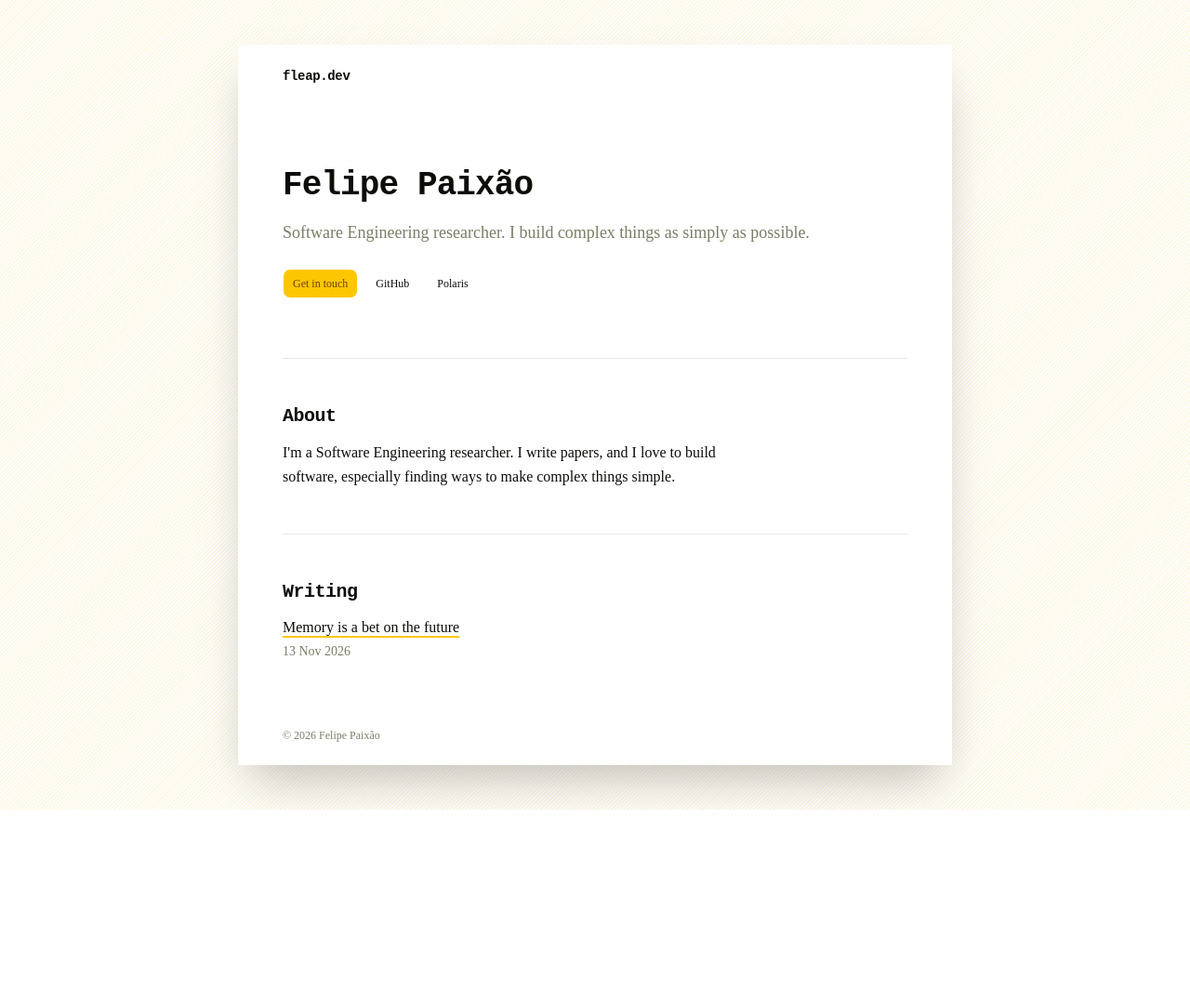
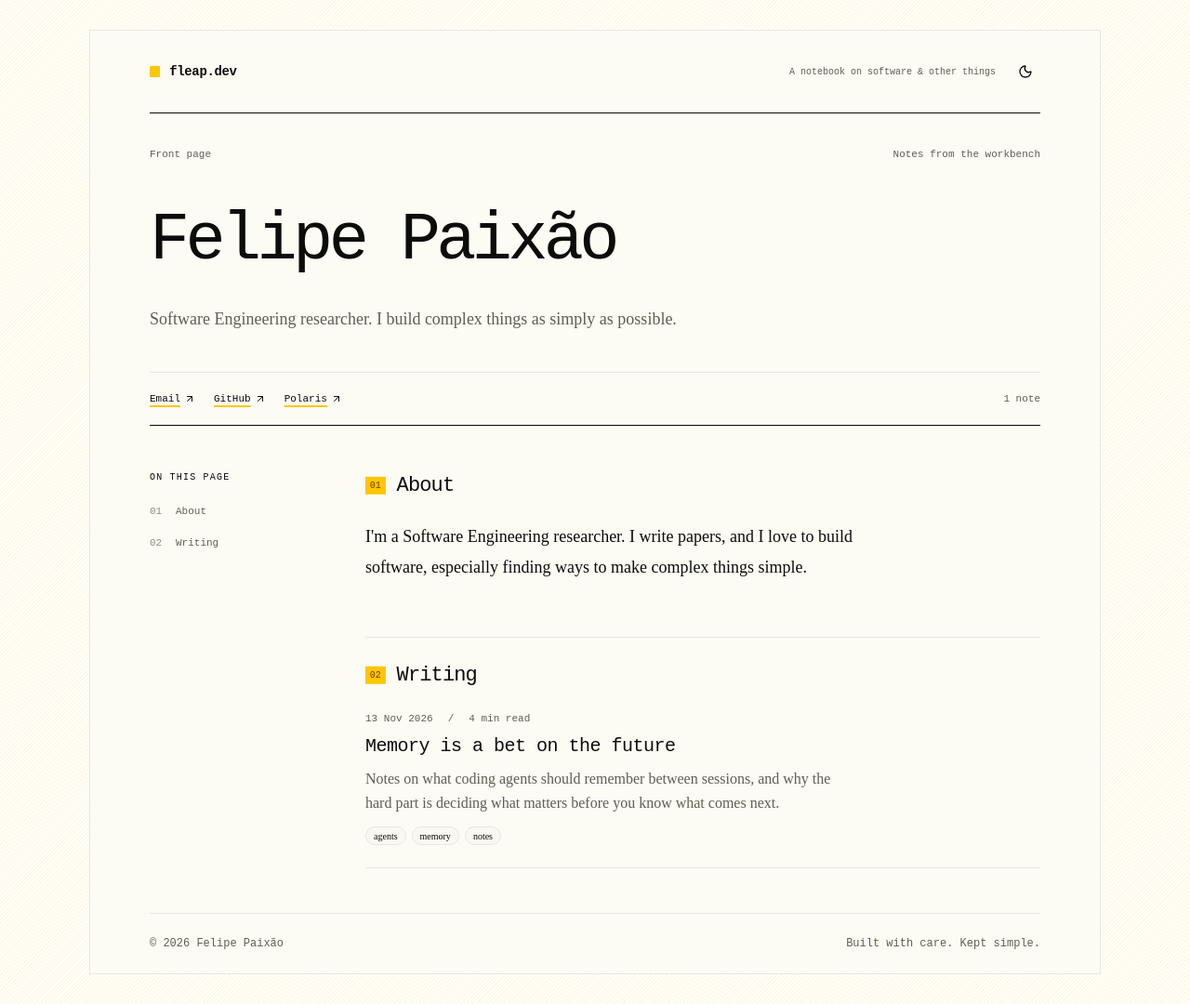
Before and after one commit to fleap-dev/fleapweb, an Astro site: page / in a window 1280 px wide. Shown: the whole page at 93% size. Before the commit the page ends 871 px from the top, so only its background shows below. Built offline with nearby package versions, Linux system fonts and the light colour scheme; Astro itself is replaced by a stand-in of ours.

Commit message:
feat: apply journal design site-wide and to the home page
- Make the journal layout (masthead, theme toggle, paper, footer) the only
  layout, dropping the article variant
- Redesign the home page as the journal's front page: deck, margin index,
  numbered sections, and post entries with reading time
- Share reading-time estimation via src/lib/reading-time.ts
- Number section headings on any page through .journal-sections

```diff
--- a/src/layouts/main.astro
+++ b/src/layouts/main.astro
@@ -9,14 +9,9 @@ import { MoonIcon, SunIcon } from "lucide-react"
 interface Props {
   title?: string
   description?: string
-  variant?: "default" | "article"
 }
 
-const {
-  title,
-  description = site.description,
-  variant = "default",
-} = Astro.props
+const { title, description = site.description } = Astro.props
 const pageTitle = title ? `${title} · ${site.title}` : site.title
 ---
 
@@ -50,32 +45,15 @@ const pageTitle = title ? `${title} · ${site.title}` : site.title
       })
     </script>
   </head>
-  <!-- Striped backdrop; the page itself is a centered "paper" column. -->
-  <body
-    class:list={[
-      "flex min-h-svh flex-col bg-stripes",
-      variant === "article" ? "reading-layout" : "md:py-12",
-    ]}
+  <!-- Striped backdrop; the page itself is a centered journal "paper". -->
+  <body class="reading-layout flex min-h-svh flex-col bg-stripes">
+    <div
+      class="reading-paper mx-auto flex w-full flex-1 flex-col bg-background"
     >
-    <div
-      class:list={[
-        "mx-auto flex w-full flex-1 flex-col bg-background",
-        variant === "article"
-          ? "reading-paper"
-          : "max-w-3xl px-6 shadow-2xl md:px-12",
-      ]}
-    >
-      <header
-        class:list={[
-          "flex items-center",
-          variant === "article" ? "reading-masthead" : "py-6",
-        ]}
-      >
+      <header class="reading-masthead flex items-center">
         <a href="/" class="font-heading text-sm font-semibold tracking-tight">
           {site.title}
         </a>
-        {variant === "article" && (
-          <>
         <span class="masthead-caption">
           A notebook on software & other things
         </span>
@@ -89,21 +67,13 @@ const pageTitle = title ? `${title} · ${site.title}` : site.title
           <SunIcon className="theme-sun" />
           <MoonIcon className="theme-moon" />
         </Button>
-          </>
-        )}
       </header>
       <main class="flex flex-1 flex-col">
         <slot />
       </main>
-      <footer
-        class:list={[
-          "py-6 text-xs text-muted-foreground",
-          { "reading-footer": variant === "article" },
-        ]}
-      >
-        © {new Date().getFullYear()}
-        {site.name}
-        {variant === "article" && <span>Built with care. Kept simple.</span>}
+      <footer class="reading-footer py-6 text-xs text-muted-foreground">
+        <span>© {new Date().getFullYear()} {site.name}</span>
+        <span>Built with care. Kept simple.</span>
       </footer>
     </div>
   </body>
--- /dev/null
+++ b/src/lib/reading-time.ts
@@ -0,0 +1,4 @@
+// Estimated minutes to read a Markdown body, at 220 words per minute.
+export function readingMinutes(body: string = "") {
+  return Math.max(1, Math.ceil(body.split(/\s+/).length / 220))
+}
--- a/src/pages/blog/[slug].astro
+++ b/src/pages/blog/[slug].astro
@@ -6,6 +6,7 @@ import { ArrowLeftIcon, ArrowUpRightIcon, ArrowUpIcon } from "lucide-react"
 import Layout from "@/layouts/main.astro"
 import { Badge } from "@/components/ui/badge"
 import { formatDate } from "@/lib/date"
+import { readingMinutes } from "@/lib/reading-time"
 import { site } from "@/site"
 
 export async function getStaticPaths() {
@@ -18,17 +19,10 @@ const { Content, headings } = await render(post)
 const sections = headings.filter(
   (heading) => heading.depth === 2 && heading.slug !== "footnote-label"
 )
-const readingMinutes = Math.max(
-  1,
-  Math.ceil((post.body ?? "").split(/\s+/).length / 220)
-)
+const minutes = readingMinutes(post.body)
 ---
 
-<Layout
-  title={post.data.title}
-  description={post.data.description}
-  variant="article"
->
+<Layout title={post.data.title} description={post.data.description}>
   <a class="article-skip" href="#post-content">
     Skip to article
   </a>
@@ -49,7 +43,7 @@ const readingMinutes = Math.max(
             {formatDate(post.data.date)}
           </time>
           <span aria-hidden="true">/</span>
-          <span>{readingMinutes} min read</span>
+          <span>{minutes} min read</span>
         </div>
       </div>
     </header>
--- a/src/pages/index.astro
+++ b/src/pages/index.astro
@@ -1,70 +1,112 @@
 ---
+// Home page, laid out like the front page of the journal: a deck, a margin
+// index of its sections, and the list of posts.
+import { getCollection } from "astro:content"
+import { ArrowUpRightIcon } from "lucide-react"
 import Layout from "@/layouts/main.astro"
-import { buttonVariants } from "@/components/ui/button"
-import { Separator } from "@/components/ui/separator"
-import { getCollection } from "astro:content"
+import { Badge } from "@/components/ui/badge"
 import { formatDate } from "@/lib/date"
+import { readingMinutes } from "@/lib/reading-time"
 import { site } from "@/site"
 
 const posts = (await getCollection("blog")).sort(
   (a, b) => b.data.date.valueOf() - a.data.date.valueOf()
 )
+
+const sections = [
+  { id: "about", label: "About" },
+  { id: "writing", label: "Writing" },
+]
+const links = [{ label: "Email", href: `mailto:${site.email}` }, ...site.links]
 ---
 
 <Layout>
-  <section class="flex flex-col gap-4 py-16">
-    <h1 class="font-heading text-4xl font-semibold tracking-tight">
-      {site.name}
-    </h1>
-    <p class="max-w-prose text-lg leading-relaxed text-muted-foreground">
-      {site.description}
-    </p>
-    <div class="flex flex-wrap gap-2 pt-2">
-      <a href={`mailto:${site.email}`} class={buttonVariants({ size: "lg" })}>
-        Get in touch
-      </a>
-      {site.links.map((link) => (
+  <div class="journal">
+    <header class="journal-header">
+      <div class="journal-eyebrow">
+        <span>Front page</span>
+        <span>Notes from the workbench</span>
+      </div>
+      <h1>{site.name}</h1>
+      <p class="journal-deck">{site.description}</p>
+      <div class="journal-meta">
+        <nav aria-label="Elsewhere" class="flex flex-wrap gap-x-5 gap-y-2">
+          {links.map((link) => (
             <a
               href={link.href}
-          class={buttonVariants({ variant: "outline", size: "lg" })}
+              class="inline-flex items-center gap-1 underline decoration-primary decoration-2 underline-offset-4 hover:decoration-foreground"
             >
               {link.label}
+              <ArrowUpRightIcon aria-hidden="true" className="size-3" />
             </a>
           ))}
+        </nav>
+        <span class="text-muted-foreground">
+          {posts.length} {posts.length === 1 ? "note" : "notes"}
+        </span>
       </div>
-  </section>
+    </header>
 
-  <Separator />
+    <div class="journal-body">
+      <aside class="journal-margin">
+        <nav aria-label="On this page" class="journal-margin-inner">
+          <h2 class="margin-label">On this page</h2>
+          <ol class="journal-index">
+            {sections.map((section, index) => (
+              <li>
+                <a href={`#${section.id}`}>
+                  <span aria-hidden="true">
+                    {String(index + 1).padStart(2, "0")}
+                  </span>
+                  {section.label}
+                </a>
+              </li>
+            ))}
+          </ol>
+        </nav>
+      </aside>
 
-  <section class="flex flex-col gap-3 py-12">
-    <h2 class="font-heading text-xl font-semibold tracking-tight">About</h2>
-    <p class="max-w-prose leading-relaxed">
-      I'm a Software Engineering researcher. I write papers, and I love to build
-      software, especially finding ways to make complex things simple.
+      <div class="journal-sections pb-12">
+        <section id="about">
+          <h2>About</h2>
+          <p class="max-w-prose text-lg leading-[1.8] text-pretty">
+            I'm a Software Engineering researcher. I write papers, and I love to
+            build software, especially finding ways to make complex things
+            simple.
           </p>
         </section>
 
-  <Separator />
-
-  <section id="writing" class="flex flex-col gap-3 py-12">
-    <h2 class="font-heading text-xl font-semibold tracking-tight">Writing</h2>
-    <ul class="flex flex-col gap-4">
+        <section id="writing">
+          <h2>Writing</h2>
+          <ol class="flex flex-col">
             {posts.map((post) => (
-        <li class="flex flex-col gap-1">
+              <li class="flex flex-col gap-2 border-b py-6 first:pt-0">
+                <div class="flex gap-4 font-mono text-[0.6875rem] text-muted-foreground">
+                  <time datetime={post.data.date.toISOString()}>
+                    {formatDate(post.data.date)}
+                  </time>
+                  <span aria-hidden="true">/</span>
+                  <span>{readingMinutes(post.body)} min read</span>
+                </div>
                 <a
                   href={`/blog/${post.id}`}
-            class="w-fit font-medium underline decoration-primary decoration-2 underline-offset-4 hover:decoration-foreground"
+                  class="w-fit font-heading text-xl font-medium tracking-tight text-balance underline decoration-transparent decoration-2 underline-offset-4 hover:decoration-primary"
                 >
                   {post.data.title}
                 </a>
-          <time
-            datetime={post.data.date.toISOString()}
-            class="text-sm text-muted-foreground"
-          >
-            {formatDate(post.data.date)}
-          </time>
+                <p class="max-w-prose leading-relaxed text-muted-foreground">
+                  {post.data.description}
+                </p>
+                <div class="flex flex-wrap gap-1.5 pt-1">
+                  {post.data.tags.map((tag) => (
+                    <Badge variant="outline">{tag}</Badge>
+                  ))}
+                </div>
               </li>
             ))}
-    </ul>
+          </ol>
         </section>
+      </div>
+    </div>
+  </div>
 </Layout>
--- a/src/styles/global.css
+++ b/src/styles/global.css
@@ -227,9 +227,10 @@
     }
 }
 
-/* The journal uses the same type and color system, with room for a margin index.
-   Everything is scoped to the article variant; the homepage and showcase keep
-   their existing layout and Markdown styles. */
+/* The journal: every page in the main layout is set like a notebook page, with
+   a masthead, a margin index, and numbered sections. Posts number their
+   Markdown h2s (.journal-prose); other pages number the h2 of each <section>
+   inside .journal-sections. */
 @layer components {
   .reading-layout {
     --background: oklch(0.987 0.009 95);
@@ -425,7 +426,16 @@
     font-size: 1.25rem;
     line-height: 1.8;
   }
-  .journal-prose h2 {
+  .journal-sections {
+    display: flex;
+    flex-direction: column;
+    gap: 1.4rem;
+    counter-reset: section;
+  }
+
+  .journal-prose h2,
+  .journal-sections > section > h2 {
+    font-family: var(--font-heading);
     display: flex;
     align-items: baseline;
     gap: 0.75rem;
@@ -440,7 +450,20 @@
     text-wrap: balance;
   }
 
-  .journal-prose > h2::before {
+  .journal-sections > section:first-child > h2 {
+    margin-top: 0;
+    padding-top: 0;
+    border-top: 0;
+  }
+  .journal-sections > section {
+    display: flex;
+    flex-direction: column;
+    gap: 1.4rem;
+    scroll-margin-top: 2rem;
+  }
+
+  .journal-prose > h2::before,
+  .journal-sections > section > h2::before {
     counter-increment: section;
     content: counter(section, decimal-leading-zero);
     flex-shrink: 0;
```
Lines whose indentation alone changed are shown as unchanged.
